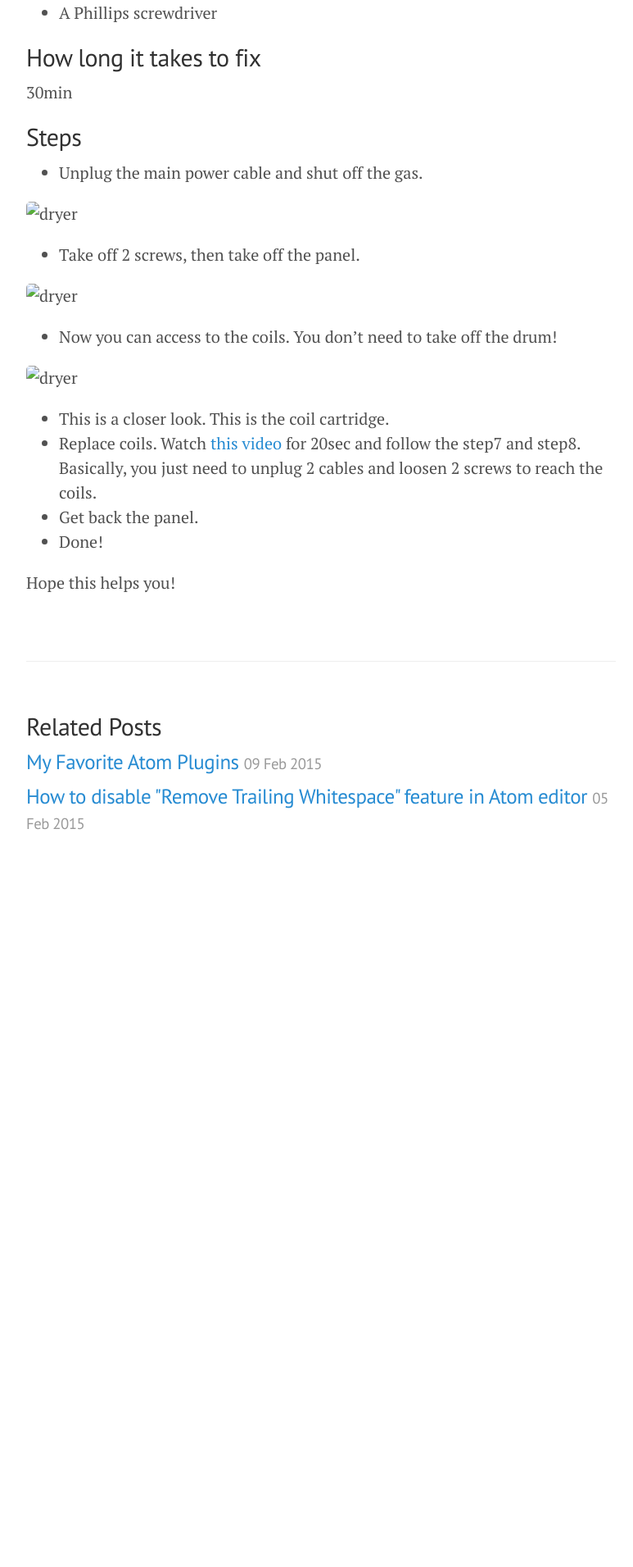
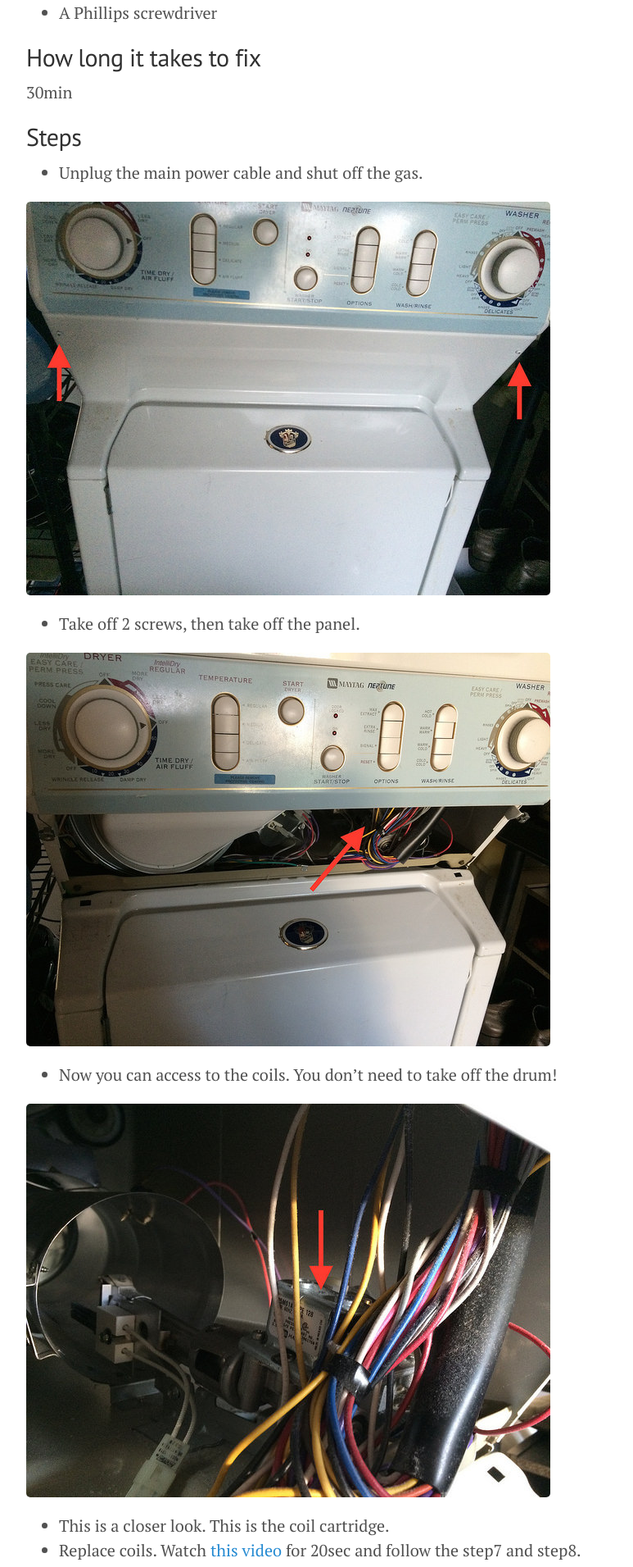
Before and after one commit to kei51e/kei51e.github.io, a Jekyll site: the page built from _posts/2015-01-20-how-to-change-cloths-dryer-gas-coils.md, in a window 1280 px wide. Shown: the part 894-2805 px from the top of the page at 82% size, without its empty margins (248-1021 px from the left). Built offline with Jekyll 4.4.1, drawn with Linux system fonts in a browser that asks for light colours; Markdown is read by kramdown in place of the engine named in the settings; before the commit the page ends 1972 px from its top, so only the background shows below that.

Commit message:
fixed links

```diff
--- a/_posts/2015-01-20-how-to-change-cloths-dryer-gas-coils.md
+++ b/_posts/2015-01-20-how-to-change-cloths-dryer-gas-coils.md
@@ -38,15 +38,15 @@ You can easily find a pair for around $10.
 
 * Unplug the main power cable and shut off the gas.
 
-![dryer](/public/images/7544/16153157077_0475be38d0_z.jpg)
+![dryer](/public/images/16153157077_0475be38d0_z.jpg)
 
 * Take off 2 screws, then take off the panel.
 
-![dryer](/public/images/8646/16337279211_fa97c3557e_z.jpg)
+![dryer](/public/images/16337279211_fa97c3557e_z.jpg)
 
 * Now you can access to the coils. You don't need to take off the drum!
 
-![dryer](/public/images/7575/15716612644_9435026b54_z.jpg)
+![dryer](/public/images/15716612644_9435026b54_z.jpg)
 
 * This is a closer look. This is the coil cartridge.
 * Replace coils. Watch [this video](http://youtu.be/tL5tH_hhvPk?t=1m8s) for 20sec
```
